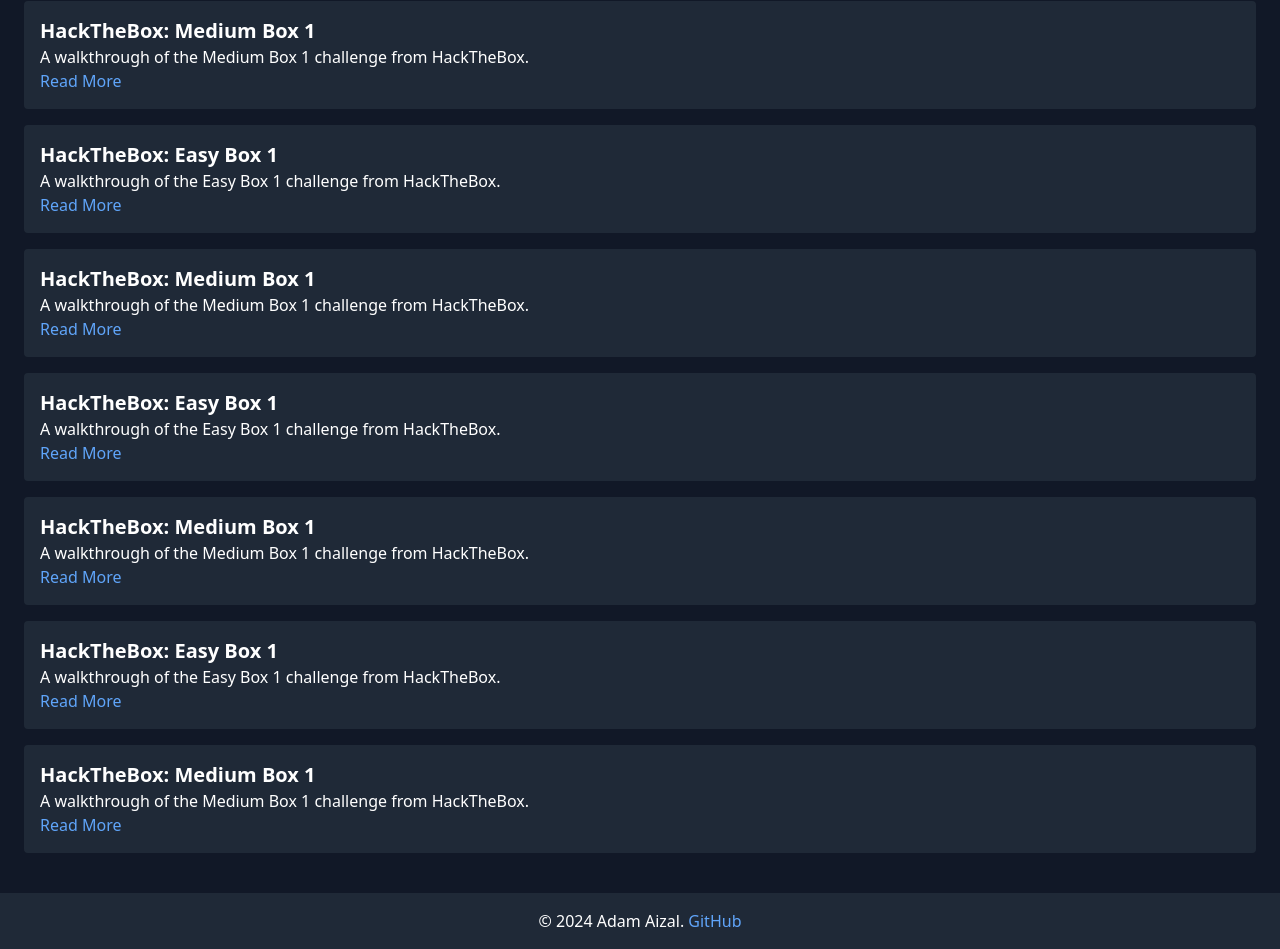
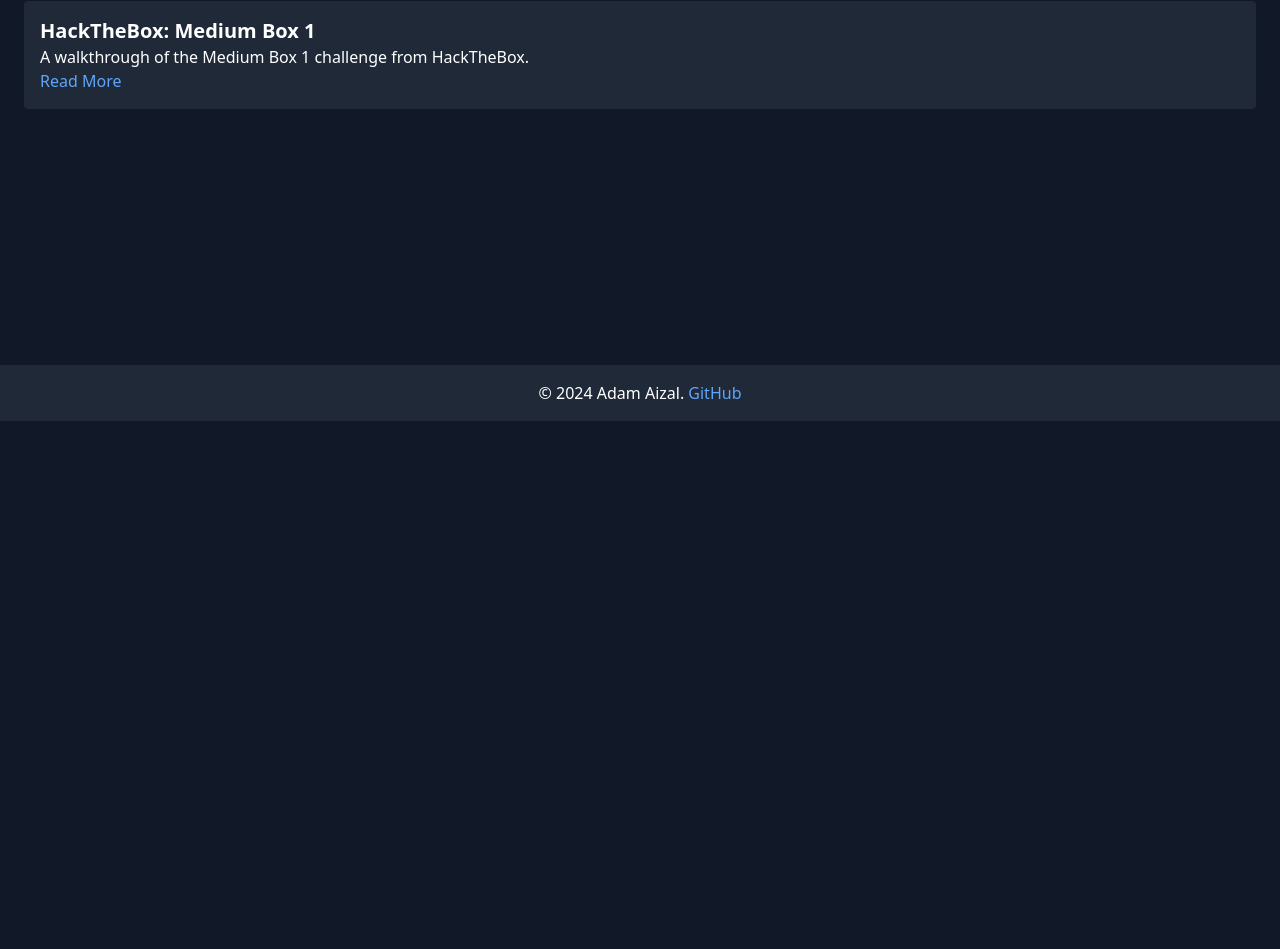
Before and after one commit to adamazl/hackthebox-writeups, a plain HTML site: page index.html in a window 1280 px wide. Shown: the part 379-1328 px from the top of the page. After the commit the page ends 800 px from the top, so only its background shows below. Drawn offline with nearby package versions, Linux system fonts and the light colour scheme.

Commit message:
Update index.html

```diff
--- a/index.html
+++ b/index.html
@@ -7,6 +7,18 @@
     <title>HackTheBox Writeups</title>
     <!-- Tailwind CSS -->
     <link href="https://cdn.jsdelivr.net/npm/tailwindcss@2.2.19/dist/tailwind.min.css" rel="stylesheet">
+    <style>
+        html, body {
+            height: 100%;
+        }
+        body {
+            display: flex;
+            flex-direction: column;
+        }
+        main {
+            flex: 1;
+        }
+    </style>
 </head>
 <body class="bg-gray-900 text-white">
     <!-- Navbar -->
@@ -21,7 +33,7 @@
     </nav>
 
     <!-- Main Content -->
-    <div class="container mx-auto p-6">
+    <main class="container mx-auto p-6">
         <h1 class="text-4xl font-bold mb-4">Welcome to HackTheBox Writeups</h1>
         <h1 class="text-2xl font-bold mb-4">🚧 🚧 WORK IN PROGRESS 🚧 🚧</h1>
         <p class="mb-6">Explore detailed walkthroughs and solutions for various HackTheBox challenges. Whether you're a beginner or an advanced ethical hacker, you'll find useful insights and tutorials to improve your skills.</p>
@@ -39,44 +51,8 @@
             <a href="writeup2.html" class="text-blue-400 hover:underline">Read More</a>
         </div>
 
-        <div class="bg-gray-800 p-4 rounded mb-4">
-            <h3 class="text-xl font-bold">HackTheBox: Easy Box 1</h3>
-            <p>A walkthrough of the Easy Box 1 challenge from HackTheBox.</p>
-            <a href="writeup1.html" class="text-blue-400 hover:underline">Read More</a>
-        </div>
-
-        <div class="bg-gray-800 p-4 rounded mb-4">
-            <h3 class="text-xl font-bold">HackTheBox: Medium Box 1</h3>
-            <p>A walkthrough of the Medium Box 1 challenge from HackTheBox.</p>
-            <a href="writeup2.html" class="text-blue-400 hover:underline">Read More</a>
-        </div>
-
-        <div class="bg-gray-800 p-4 rounded mb-4">
-            <h3 class="text-xl font-bold">HackTheBox: Easy Box 1</h3>
-            <p>A walkthrough of the Easy Box 1 challenge from HackTheBox.</p>
-            <a href="writeup1.html" class="text-blue-400 hover:underline">Read More</a>
-        </div>
-
-        <div class="bg-gray-800 p-4 rounded mb-4">
-            <h3 class="text-xl font-bold">HackTheBox: Medium Box 1</h3>
-            <p>A walkthrough of the Medium Box 1 challenge from HackTheBox.</p>
-            <a href="writeup2.html" class="text-blue-400 hover:underline">Read More</a>
-        </div>
-
-        <div class="bg-gray-800 p-4 rounded mb-4">
-            <h3 class="text-xl font-bold">HackTheBox: Easy Box 1</h3>
-            <p>A walkthrough of the Easy Box 1 challenge from HackTheBox.</p>
-            <a href="writeup1.html" class="text-blue-400 hover:underline">Read More</a>
-        </div>
-
-        <div class="bg-gray-800 p-4 rounded mb-4">
-            <h3 class="text-xl font-bold">HackTheBox: Medium Box 1</h3>
-            <p>A walkthrough of the Medium Box 1 challenge from HackTheBox.</p>
-            <a href="writeup2.html" class="text-blue-400 hover:underline">Read More</a>
-        </div>
-
         <!-- More writeups can go here -->
-    </div>
+    </main>
 
     <!-- Footer -->
     <footer class="bg-gray-800 p-4 text-center">
```
